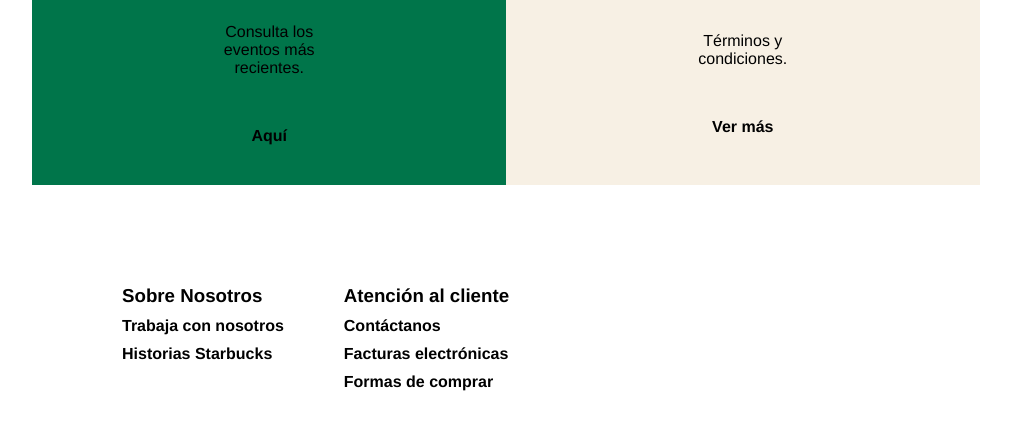
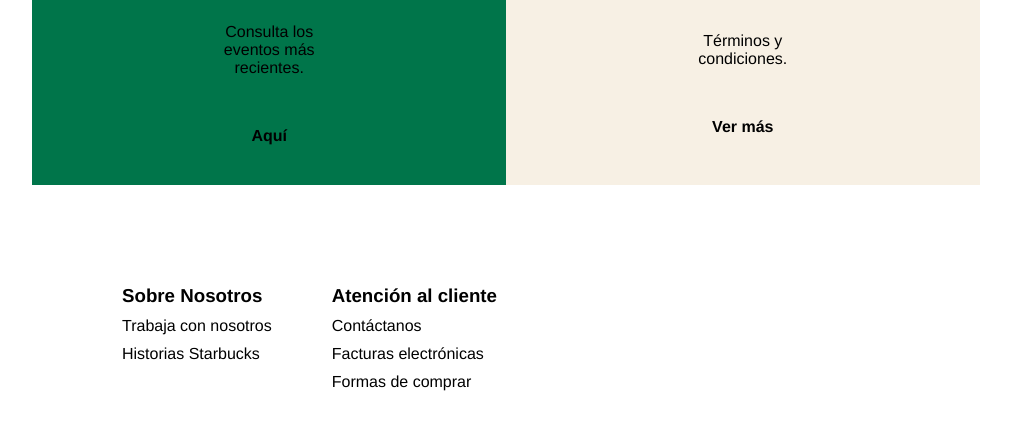
Before and after one commit to JosephKYA/Proyecto_Modulo02, a plain HTML site: page index.html in a window 1280 px wide. Shown: the part 2447-2876 px from the top of the page, without its empty margins (134-1145 px from the left). Drawn offline with Linux system fonts and the light colour scheme.

Commit message:
Se crea archivo rewards.html y stylesRewards.css

```diff
--- a/styles.css
+++ b/styles.css
@@ -117,3 +117,6 @@ a{
     color: black;
     font-weight: bold;
 }
+.contenido-footer li a{
+    font-weight: normal;
+}
```
Also changed, not shown: rewards.html (added), stylesRewards.css (added).
